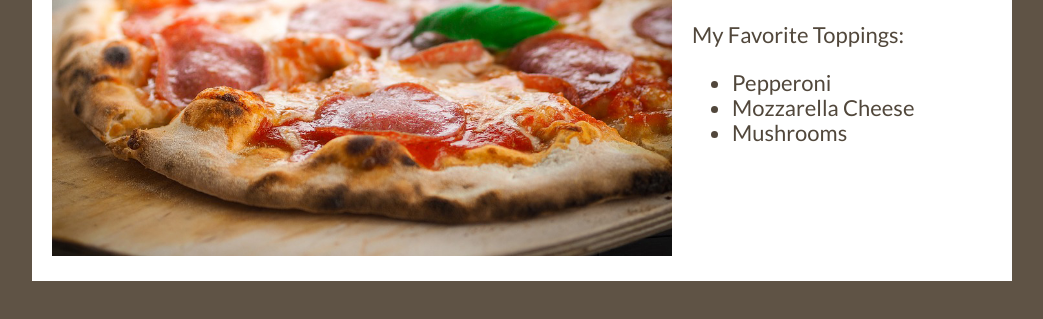
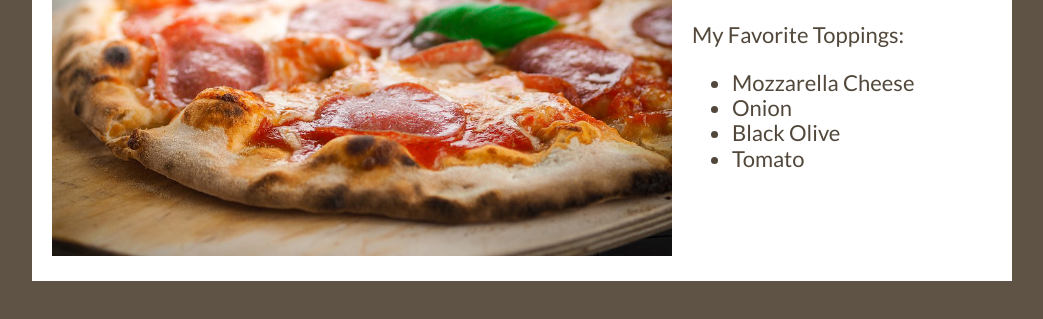
Before and after one commit to MarissaCC/Pizza, a plain HTML site: page index.html in a window 1280 px wide. Shown: the part 197-516 px from the top of the page, without its empty margins (118-1161 px from the left). Drawn offline with nearby package versions, Linux system fonts and the light colour scheme; a web font is replaced by a local one.

Commit message:
Toppings Update

```diff
--- a/index.html
+++ b/index.html
@@ -22,9 +22,10 @@
     <h1>Pizza!</h1>
     <p>My Favorite Toppings: </p>
     <ul>
-      <li>Pepperoni</li>
       <li>Mozzarella Cheese</li>
-      <li>Mushrooms</li>
+      <li>Onion</li>
+      <li>Black Olive</li>
+      <li>Tomato</li>
     </ul>
   </div>
 </div>
```
